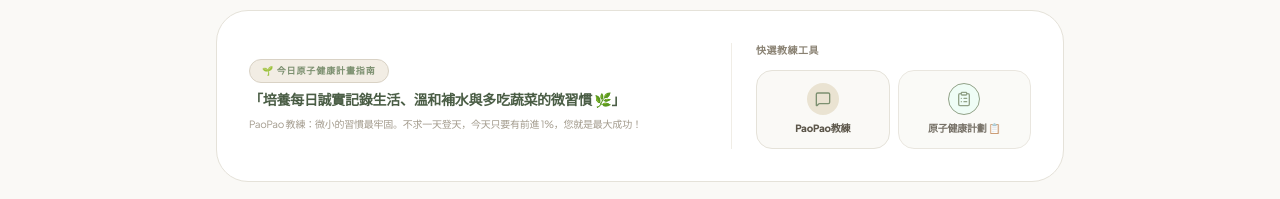
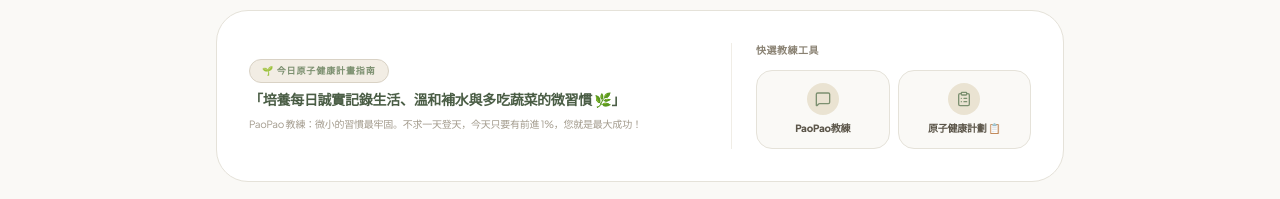
Before and after one commit to BettyYang-clarity/PaoPao-Coach, a React (Vite) app: page / in a window 1280 px wide. Shown: the part 129-328 px from the top of the page. Built offline with nearby package versions, Linux system fonts and the light colour scheme.

Commit message:
feat_fix_pulsing_icon_style

```diff
--- a/src/App.tsx
+++ b/src/App.tsx
@@ -452,10 +452,10 @@ export default function App() {
                     <button
                       id="btn-goto-plan-summary"
                       onClick={() => setShowPlanModal(true)}
-                      className="p-3 bg-brand-cream hover:bg-[#F3EFE6] border border-brand-border rounded-2xl flex flex-col items-center justify-center text-center gap-1.5 cursor-pointer transition-all hover:-translate-y-0.5 shadow-3xs hover:shadow-2xs animate-pulse"
+                      className="p-3 bg-brand-cream hover:bg-[#F3EFE6] border border-brand-border rounded-2xl flex flex-col items-center justify-center text-center gap-1.5 cursor-pointer transition-all hover:-translate-y-0.5 shadow-3xs hover:shadow-2xs"
                       title="點擊查看原子健康計劃與戰略目標"
                     >
-                      <div className="w-8 h-8 rounded-full bg-emerald-50 text-brand-green flex items-center justify-center border border-emerald-350">
+                      <div className="w-8 h-8 rounded-full bg-[#EAE3D2] text-brand-green flex items-center justify-center">
                         <ClipboardList size={16} />
                       </div>
                       <span className="text-[10px] font-sans font-extrabold text-[#5C564A]">原子健康計劃 📋</span>
```
